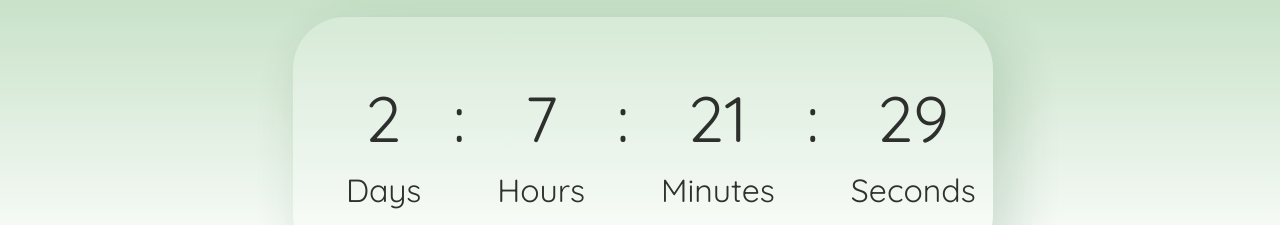
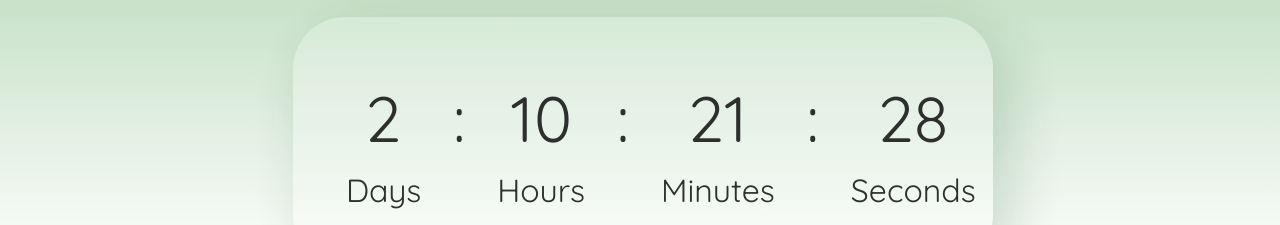
Before and after one commit to elitexpro/Fortis-Oeconomia, a Next.js app: page /sFOTmodule in a window 1280 px wide. Shown: the part 523-748 px from the top of the page. Built offline with nearby package versions, Linux system fonts and the light colour scheme.

Commit message:
timerfix

```diff
--- a/components/Shared/timersfot.tsx
+++ b/components/Shared/timersfot.tsx
@@ -7,11 +7,11 @@ const timersfot = () => {
   const [minutes, setMinutes] = useState(0);
   const [seconds, setSeconds] = useState(0);
   useEffect(() => {
-    const target = new Date("03/31/2022 21:00:00");
+    const target = new Date("2022-03-31T23:59:59Z").getTime();
 
     const interval = setInterval(() => {
-      const now = new Date();
-      const difference = target.getTime() - now.getTime();
+      const now = new Date().getTime();
+      const difference = target - now;
 
       const d = Math.floor(difference / (1000 * 60 * 60 * 24));
       setDays(d);
```
